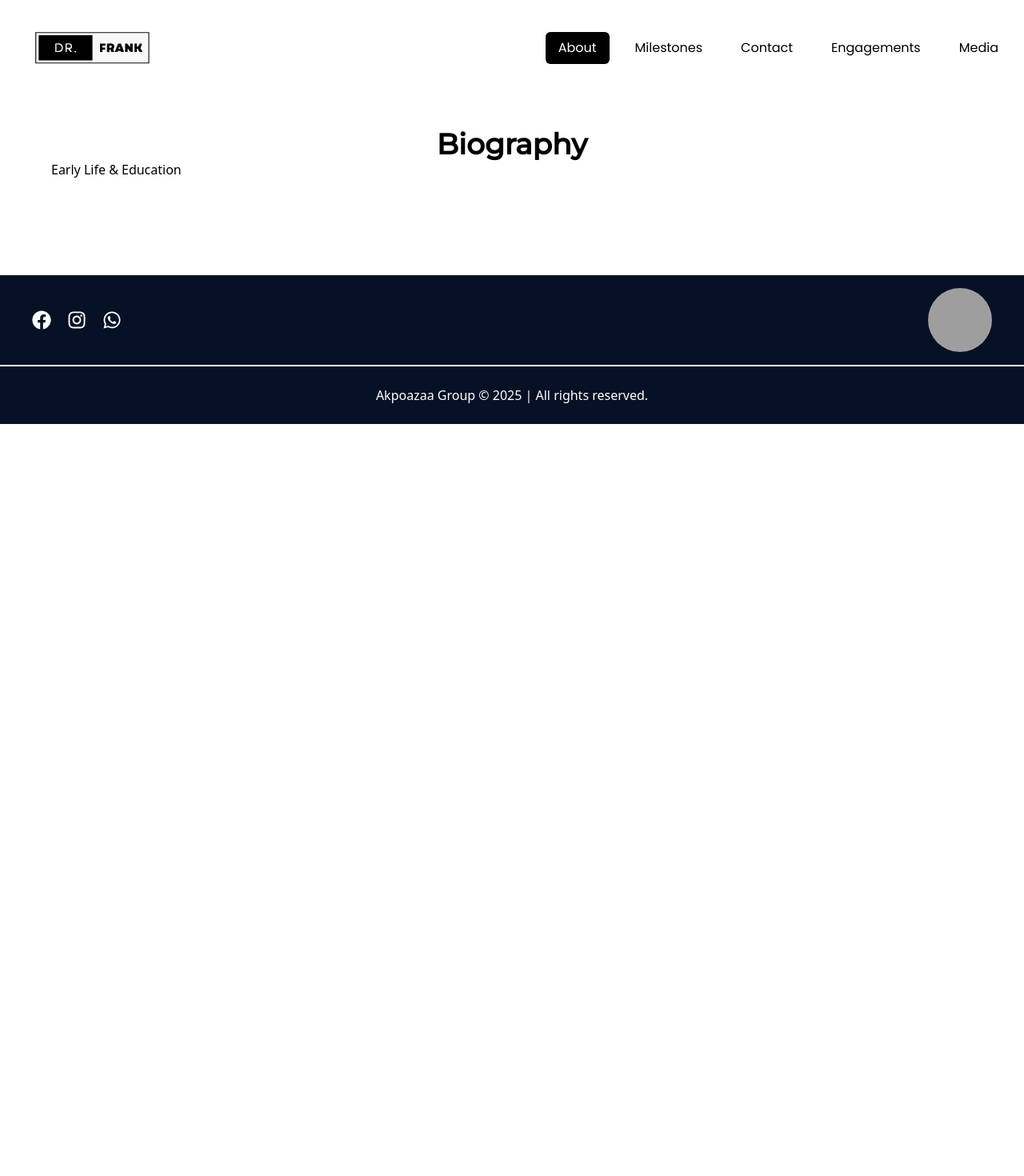
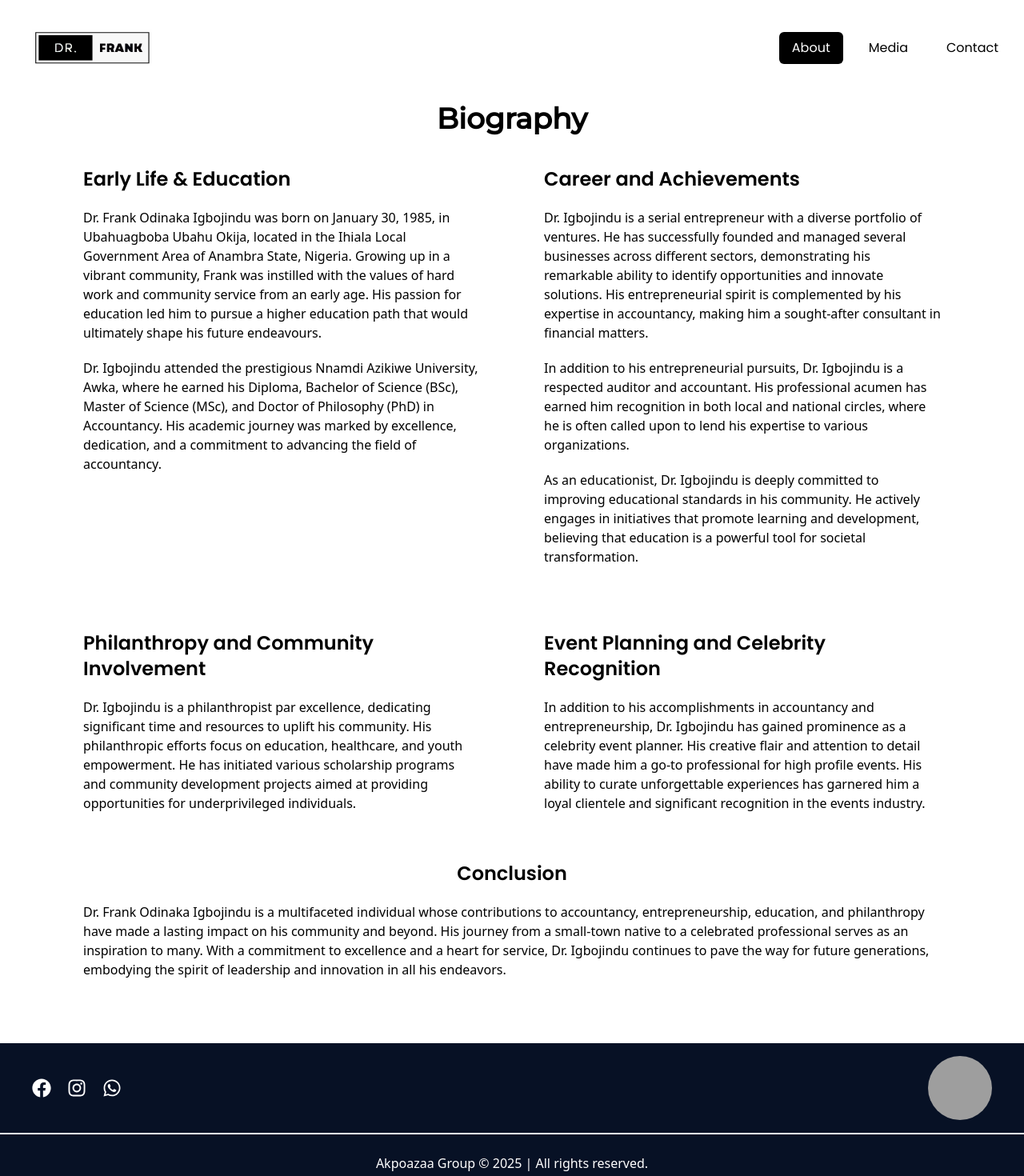
Before and after one commit to Moscolape/dr-frank, a React (Vite) app: page /about in a window 1280 px wide. Shown: the top 1470 px of the page at 80% size. Before the commit the page ends 800 px from the top, so only its background shows below. Built offline with nearby package versions, Linux system fonts and the light colour scheme; grey boxes are pictures that could not be loaded; a web font is replaced by a local one.

Commit message:
chore: add about page

```diff
--- a/src/components/navBar.tsx
+++ b/src/components/navBar.tsx
@@ -5,10 +5,10 @@ import { Menu, X } from "lucide-react"; // Importing icons
 
 const links = [
   { name: "About", href: "/about" },
-  { name: "Milestones", href: "/milestones" },
+  // { name: "Milestones", href: "/milestones" },
+  { name: "Media", href: "/media" },
   { name: "Contact", href: "/contact" },
-  { name: "Engagements", href: "/engagements" },
-  { name: "Media", href: "/media" },
+  // { name: "Engagements", href: "/engagements" },
 ];
 
 export default function NavLinks() {
@@ -55,7 +55,7 @@ export default function NavLinks() {
   }, [isMenuOpen]);
 
   return (
-    <nav className="flex justify-between items-center sm:px-4 sm:py-3">
+    <nav className="flex justify-between items-center sm:px-4 sm:py-3 fixed w-full top-0 z-50 bg-white">
       <Link to="/" className="logo">
         <img src="/dr-frank.svg" alt="My Logo" width={150} height={70} />
       </Link>
--- a/src/components/pageWrapper.tsx
+++ b/src/components/pageWrapper.tsx
@@ -10,7 +10,7 @@ const PageWrapper: React.FC<PageWrapperProps> = ({ children }) => {
   return (
     <div className="w-full h-full custom-scrollbar-example">
       <NavLinks />
-      <div className="w-[90%] m-auto mt-10">{children}</div>
+      <div className="w-[90%] m-auto mt-32">{children}</div>
       <Footer />
     </div>
   );
--- a/src/pages/about.tsx
+++ b/src/pages/about.tsx
@@ -17,13 +17,94 @@ const About = () => {
           Biography
         </h1>
       </div>
-      <div className="grid grid-cols-2 gap-10">
-        <div>
-          <h1>Early Life & Education</h1>
+      <div className="grid grid-cols-1 md:grid-cols-2 gap-10 md:gap-20 mt-10 sm:px-6 lg:px-10">
+        <div data-aos="fade-up">
+          <h1 className="text-2xl font-bold font-Poppins">
+            Early Life & Education
+          </h1>
+          <p className="my-5 text-sm sm:text-base">
+            Dr. Frank Odinaka Igbojindu was born on January 30, 1985, in
+            Ubahuagboba Ubahu Okija, located in the Ihiala Local Government Area
+            of Anambra State, Nigeria. Growing up in a vibrant community, Frank
+            was instilled with the values of hard work and community service
+            from an early age. His passion for education led him to pursue a
+            higher education path that would ultimately shape his future
+            endeavours.
+          </p>
+          <p className="text-sm sm:text-base">
+            Dr. Igbojindu attended the prestigious Nnamdi Azikiwe University,
+            Awka, where he earned his Diploma, Bachelor of Science (BSc), Master
+            of Science (MSc), and Doctor of Philosophy (PhD) in Accountancy. His
+            academic journey was marked by excellence, dedication, and a
+            commitment to advancing the field of accountancy.
+          </p>
         </div>
-        <div></div>
-        <div></div>
-        <div></div>
+        <div data-aos="fade-right" data-aos-delay="500">
+          <h1 className="text-2xl font-bold font-Poppins">
+            Career and Achievements
+          </h1>
+          <p className="my-5 text-sm sm:text-base">
+            Dr. Igbojindu is a serial entrepreneur with a diverse portfolio of
+            ventures. He has successfully founded and managed several businesses
+            across different sectors, demonstrating his remarkable ability to
+            identify opportunities and innovate solutions. His entrepreneurial
+            spirit is complemented by his expertise in accountancy, making him a
+            sought-after consultant in financial matters.
+          </p>
+          <p className="my-5 text-sm sm:text-base">
+            In addition to his entrepreneurial pursuits, Dr. Igbojindu is a
+            respected auditor and accountant. His professional acumen has earned
+            him recognition in both local and national circles, where he is
+            often called upon to lend his expertise to various organizations.
+          </p>
+          <p className="text-sm sm:text-base">
+            As an educationist, Dr. Igbojindu is deeply committed to improving
+            educational standards in his community. He actively engages in
+            initiatives that promote learning and development, believing that
+            education is a powerful tool for societal transformation.
+          </p>
+        </div>
+        <div data-aos="fade-left">
+          <h1 className="text-2xl font-bold font-Poppins">
+            Philanthropy and Community Involvement
+          </h1>
+          <p className="my-5 text-sm sm:text-base">
+            Dr. Igbojindu is a philanthropist par excellence, dedicating
+            significant time and resources to uplift his community. His
+            philanthropic efforts focus on education, healthcare, and youth
+            empowerment. He has initiated various scholarship programs and
+            community development projects aimed at providing opportunities for
+            underprivileged individuals.
+          </p>
+        </div>
+        <div data-aos="fade-down" data-aos-delay="500">
+          <h1 className="text-2xl font-bold font-Poppins">
+            Event Planning and Celebrity Recognition
+          </h1>
+          <p className="my-5 text-sm sm:text-base">
+            In addition to his accomplishments in accountancy and
+            entrepreneurship, Dr. Igbojindu has gained prominence as a celebrity
+            event planner. His creative flair and attention to detail have made
+            him a go-to professional for high profile events. His ability to
+            curate unforgettable experiences has garnered him a loyal clientele
+            and significant recognition in the events industry.
+          </p>
+        </div>
+      </div>
+      <div data-aos="fade-up" className="sm:px-10">
+        <h1 className="text-2xl font-bold font-Poppins sm:text-center mt-10">
+          Conclusion
+        </h1>
+        <p className="my-5 text-sm sm:text-base">
+          Dr. Frank Odinaka Igbojindu is a multifaceted individual whose
+          contributions to accountancy, entrepreneurship, education, and
+          philanthropy have made a lasting impact on his community and beyond.
+          His journey from a small-town native to a celebrated professional
+          serves as an inspiration to many. With a commitment to excellence and
+          a heart for service, Dr. Igbojindu continues to pave the way for
+          future generations, embodying the spirit of leadership and innovation
+          in all his endeavors.
+        </p>
       </div>
     </PageWrapper>
   );
```
